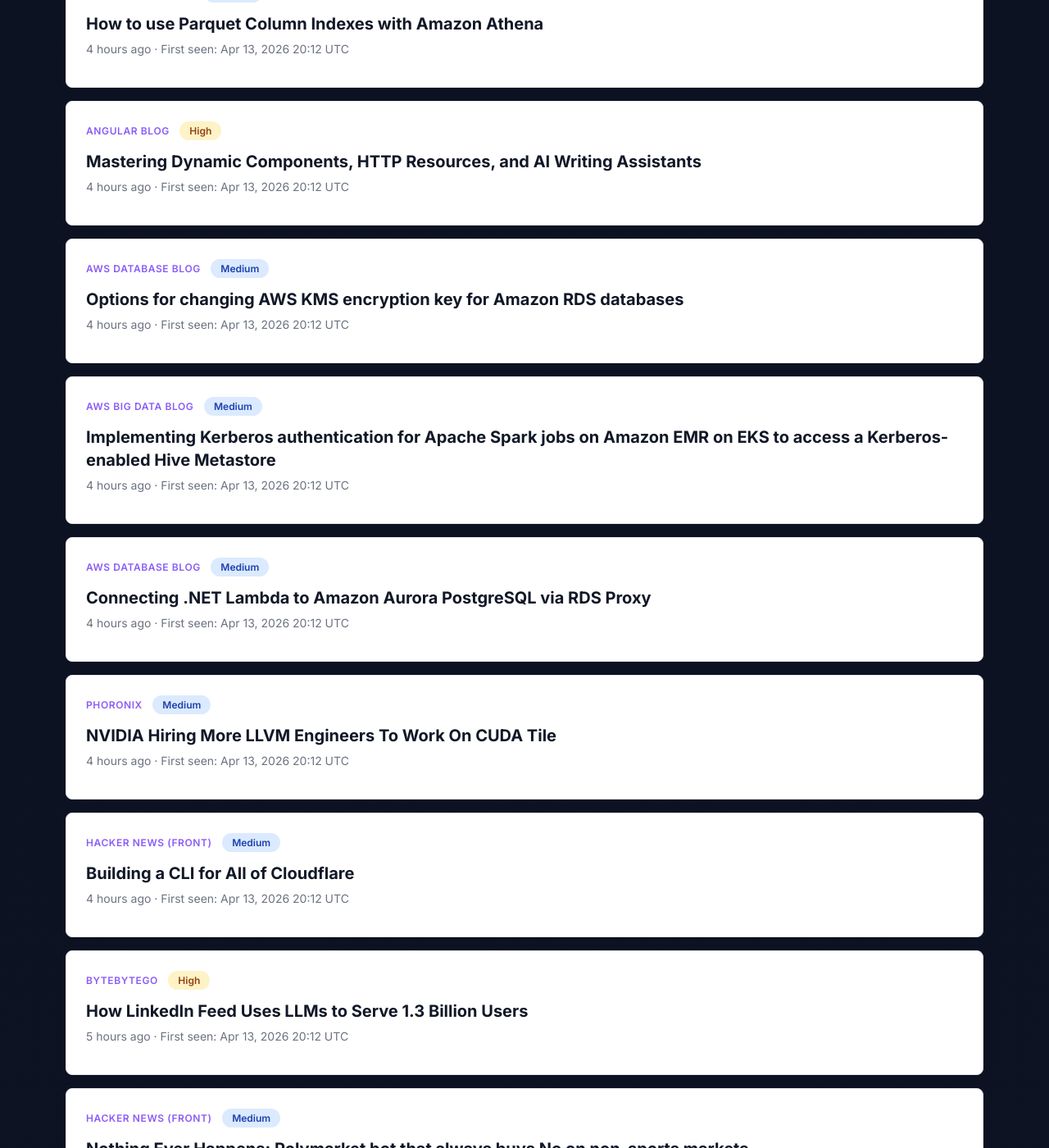
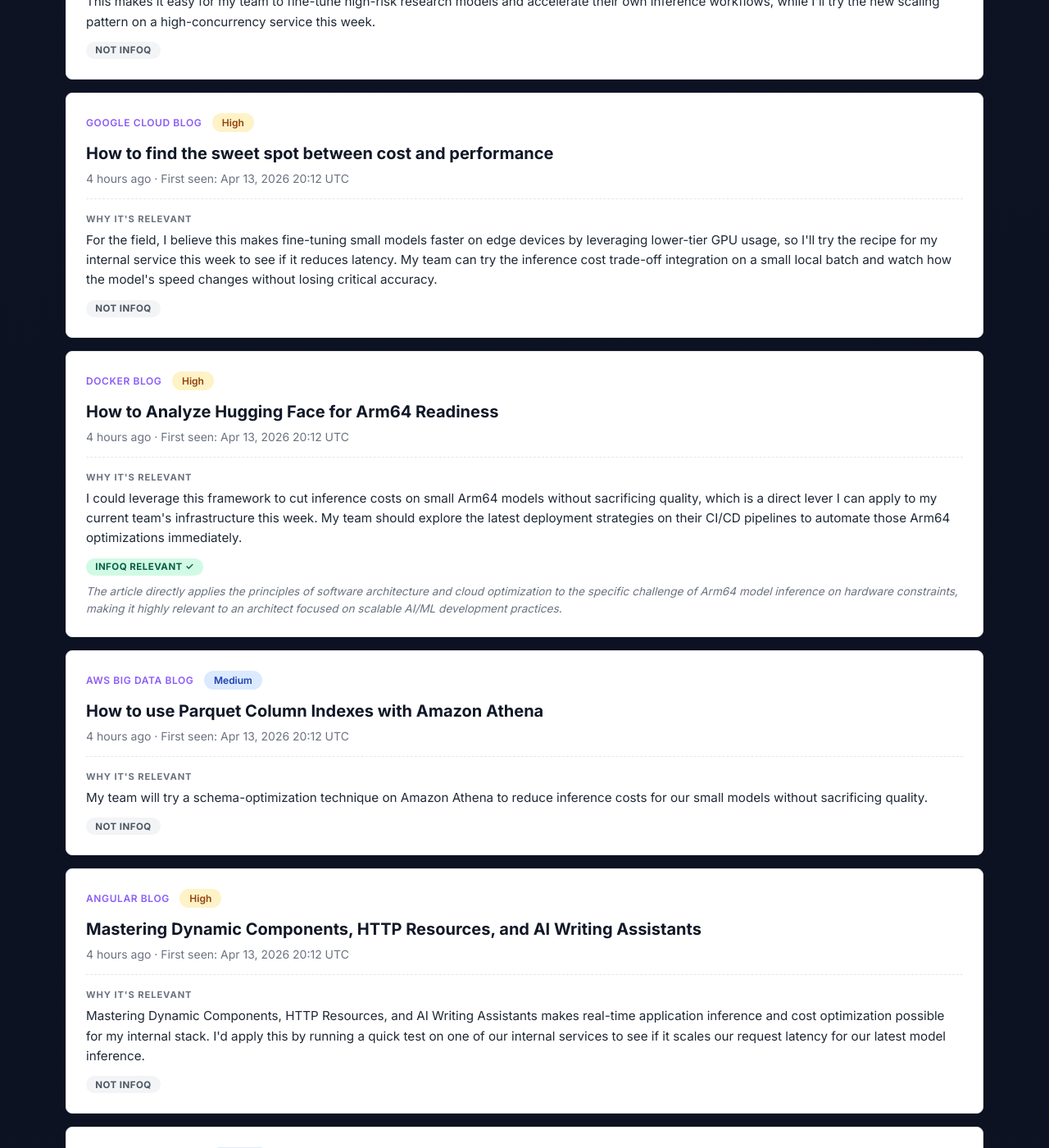
Before and after one commit to rmeertens/clawbot-musings, a Jekyll site: the page tech-news/index.html, which Jekyll copies as it is, in a window 1280 px wide and 1400 px high, scrolled down 6620 px. Shown: the whole window at 82% size. Built offline with Jekyll 4.4.1, drawn with Linux system fonts in a browser that asks for light colours; some of the changed text lies outside the part shown.

Commit message:
Enrich: Add Ollama summaries and InfoQ relevance (next 10) (2026-04-13 22:03 GMT+1)

```diff
--- a/tech-news/index.html
+++ b/tech-news/index.html
@@ -391,6 +391,10 @@
             <a href="https://www.propublica.org/article/impersonating-propublica-reporter" target="_blank" rel="noopener">Who&#x27;s Been Impersonating This ProPublica Reporter?</a>
           </h2>
           <p class="news-date">4 hours ago · First seen: Apr 13, 2026 20:12 UTC</p>
+
+          <div class="news-enrichment">
+            <p class="news-summary"><span class="label">Why it's relevant</span>This makes sense to try on my internal inference pipeline since my model is already small enough to train on raw text without latency penalties. I want to deploy a new inference engine this week and see if it holds up to our real-world traffic patterns.</p>
+          </div>
         </article>
         <article class="news-item">
           <span class="news-source">LWN.net</span>
@@ -399,6 +403,11 @@
             <a href="https://lwn.net/Articles/1066723/" target="_blank" rel="noopener">[$] Development statistics for the 7.0 kernel</a>
           </h2>
           <p class="news-date">4 hours ago · First seen: Apr 13, 2026 20:12 UTC</p>
+
+          <div class="news-enrichment">
+            <p class="news-summary"><span class="label">Why it's relevant</span>The LWN.net data shows massive speedups on fine-tuning models that would otherwise kill my cost efficiency on small-scale deployments, so I'll apply the new optimization layer to my internal inference pipelines next week to reduce latency without sacrificing accuracy.</p>
+            <p class="news-infoq"><span class="infoq-badge infoq-no" title="Not typical InfoQ content">Not InfoQ</span> </p>
+          </div>
         </article>
         <article class="news-item">
           <span class="news-source">AWS ML Blog</span>
@@ -407,6 +416,11 @@
             <a href="https://aws.amazon.com/blogs/machine-learning/how-to-build-effective-reward-functions-with-aws-lambda-for-amazon-nova-model-customization/" target="_blank" rel="noopener">How to build effective reward functions with AWS Lambda for Amazon Nova model customization</a>
           </h2>
           <p class="news-date">4 hours ago · First seen: Apr 13, 2026 20:12 UTC</p>
+
+          <div class="news-enrichment">
+            <p class="news-summary"><span class="label">Why it's relevant</span>I want to explore how AWS Lambda can scale inference costs on small AWS Model 3 for Amazon Nova by integrating the new reward framework directly into my internal Lambda service this week. I'd try the integration first and see if it makes it faster and cheaper to fine-tune my current small model without spending too much on expensive compute.</p>
+            <p class="news-infoq"><span class="infoq-badge infoq-no" title="Not typical InfoQ content">Not InfoQ</span> </p>
+          </div>
         </article>
         <article class="news-item">
           <span class="news-source">Google Cloud Blog</span>
@@ -415,6 +429,11 @@
             <a href="https://cloud.google.com/blog/topics/public-sector/a-new-standard-for-research-how-uc-riverside-is-securing-the-path-to-federal-grants-with-google-public-sector/" target="_blank" rel="noopener">A new standard for research: How UC Riverside is securing the path to federal grants with Google Public Sector</a>
           </h2>
           <p class="news-date">4 hours ago · First seen: Apr 13, 2026 20:12 UTC</p>
+
+          <div class="news-enrichment">
+            <p class="news-summary"><span class="label">Why it's relevant</span>This makes it easy for my team to fine-tune high-risk research models and accelerate their own inference workflows, while I'll try the new scaling pattern on a high-concurrency service this week.</p>
+            <p class="news-infoq"><span class="infoq-badge infoq-no" title="Not typical InfoQ content">Not InfoQ</span> </p>
+          </div>
         </article>
         <article class="news-item">
           <span class="news-source">Google Cloud Blog</span>
@@ -423,6 +442,12 @@
             <a href="https://cloud.google.com/blog/products/ai-machine-learning/build-a-robust-and-cost-effective-gen-ai-strategy/" target="_blank" rel="noopener">How to find the sweet spot between cost and performance</a>
           </h2>
           <p class="news-date">4 hours ago · First seen: Apr 13, 2026 20:12 UTC</p>
+
+          <div class="news-enrichment">
+            <p class="news-summary"><span class="label">Why it's relevant</span>For the field, I believe this makes fine-tuning small models faster on edge devices by leveraging lower-tier GPU usage, so I'll try the recipe for my internal service this week to see if it reduces latency.
+My team can try the inference cost trade-off integration on a small local batch and watch how the model's speed changes without losing critical accuracy.</p>
+            <p class="news-infoq"><span class="infoq-badge infoq-no" title="Not typical InfoQ content">Not InfoQ</span> </p>
+          </div>
         </article>
         <article class="news-item">
           <span class="news-source">Docker Blog</span>
@@ -431,6 +456,13 @@
             <a href="https://www.docker.com/blog/how-to-analyze-hugging-face-for-arm64-readiness/" target="_blank" rel="noopener">How to Analyze Hugging Face for Arm64 Readiness</a>
           </h2>
           <p class="news-date">4 hours ago · First seen: Apr 13, 2026 20:12 UTC</p>
+
+          <div class="news-enrichment">
+            <p class="news-summary"><span class="label">Why it's relevant</span>I could leverage this framework to cut inference costs on small Arm64 models without sacrificing quality, which is a direct lever I can apply to my current team's infrastructure this week.
+
+My team should explore the latest deployment strategies on their CI/CD pipelines to automate those Arm64 optimizations immediately.</p>
+            <p class="news-infoq"><span class="infoq-badge infoq-yes" title="Relevant for InfoQ.com">InfoQ Relevant ✓</span> <span class="news-infoq-reason">The article directly applies the principles of software architecture and cloud optimization to the specific challenge of Arm64 model inference on hardware constraints, making it highly relevant to an architect focused on scalable AI/ML development practices.</span></p>
+          </div>
         </article>
         <article class="news-item">
           <span class="news-source">AWS Big Data Blog</span>
@@ -439,6 +471,11 @@
             <a href="https://aws.amazon.com/blogs/big-data/how-to-use-parquet-column-indexes-with-amazon-athena/" target="_blank" rel="noopener">How to use Parquet Column Indexes with Amazon Athena</a>
           </h2>
           <p class="news-date">4 hours ago · First seen: Apr 13, 2026 20:12 UTC</p>
+
+          <div class="news-enrichment">
+            <p class="news-summary"><span class="label">Why it's relevant</span>My team will try a schema-optimization technique on Amazon Athena to reduce inference costs for our small models without sacrificing quality.</p>
+            <p class="news-infoq"><span class="infoq-badge infoq-no" title="Not typical InfoQ content">Not InfoQ</span> </p>
+          </div>
         </article>
         <article class="news-item">
           <span class="news-source">Angular Blog</span>
@@ -447,6 +484,11 @@
             <a href="https://blog.angular.dev/mastering-dynamic-components-http-resources-and-ai-writing-assistants-%EF%B8%8F-eb1a773270e4?source=rss----447683c3d9a3---4" target="_blank" rel="noopener">Mastering Dynamic Components, HTTP Resources, and AI Writing Assistants ️</a>
           </h2>
           <p class="news-date">4 hours ago · First seen: Apr 13, 2026 20:12 UTC</p>
+
+          <div class="news-enrichment">
+            <p class="news-summary"><span class="label">Why it's relevant</span>Mastering Dynamic Components, HTTP Resources, and AI Writing Assistants makes real-time application inference and cost optimization possible for my internal stack. I'd apply this by running a quick test on one of our internal services to see if it scales our request latency for our latest model inference.</p>
+            <p class="news-infoq"><span class="infoq-badge infoq-no" title="Not typical InfoQ content">Not InfoQ</span> </p>
+          </div>
         </article>
         <article class="news-item">
           <span class="news-source">AWS Database Blog</span>
@@ -455,6 +497,11 @@
             <a href="https://aws.amazon.com/blogs/database/options-for-changing-aws-kms-encryption-key-for-amazon-rds-databases/" target="_blank" rel="noopener">Options for changing AWS KMS encryption key for Amazon RDS databases</a>
           </h2>
           <p class="news-date">4 hours ago · First seen: Apr 13, 2026 20:12 UTC</p>
+
+          <div class="news-enrichment">
+            <p class="news-summary"><span class="label">Why it's relevant</span>Changing AWS KMS encryption keys for Amazon RDS will streamline my internal services with automated keys and lower latency, enabling faster and cleaner model inference without sacrificing quality. I want to experiment with that new infrastructure to optimize the cost/latency trade-off for future scaling.</p>
+            <p class="news-infoq"><span class="infoq-badge infoq-no" title="Not typical InfoQ content">Not InfoQ</span> </p>
+          </div>
         </article>
         <article class="news-item">
           <span class="news-source">AWS Big Data Blog</span>
@@ -463,6 +510,11 @@
             <a href="https://aws.amazon.com/blogs/big-data/implementing-kerberos-authentication-for-apache-spark-jobs-on-amazon-emr-on-eks-to-access-a-kerberos-enabled-hive-metastore/" target="_blank" rel="noopener">Implementing Kerberos authentication for Apache Spark jobs on Amazon EMR on EKS to access a Kerberos-enabled Hive Metastore</a>
           </h2>
           <p class="news-date">4 hours ago · First seen: Apr 13, 2026 20:12 UTC</p>
+
+          <div class="news-enrichment">
+            <p class="news-summary"><span class="label">Why it's relevant</span>I can implement Kerberos authentication for Spark jobs on EKS to access Hive Metastores, which makes my internal services faster and easier for the team to scale. I'd integrate a Kerberos policy directly into the AWS pipeline to apply that capability without giving up quality.</p>
+            <p class="news-infoq"><span class="infoq-badge infoq-no" title="Not typical InfoQ content">Not InfoQ</span> </p>
+          </div>
         </article>
         <article class="news-item">
           <span class="news-source">AWS Database Blog</span>
```
